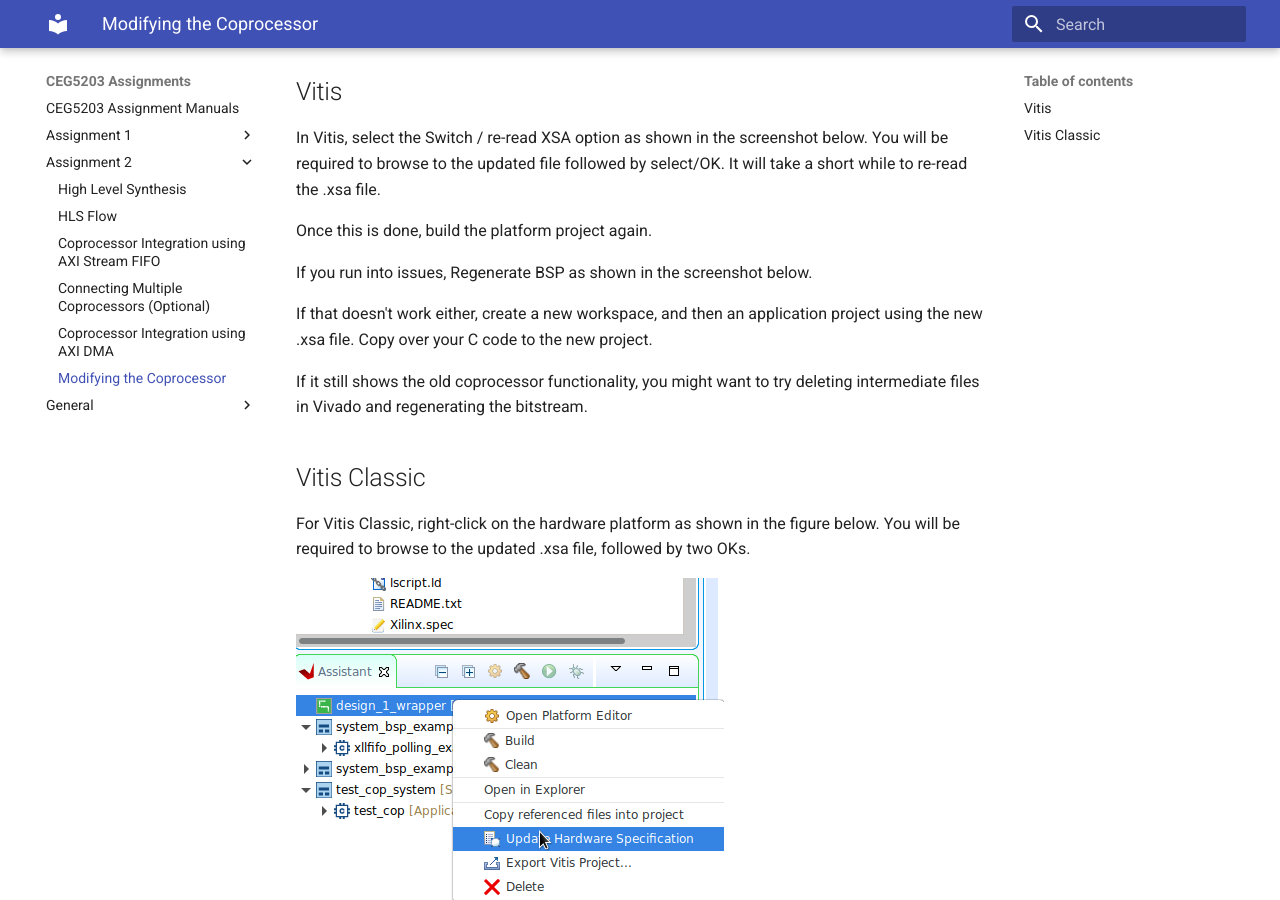
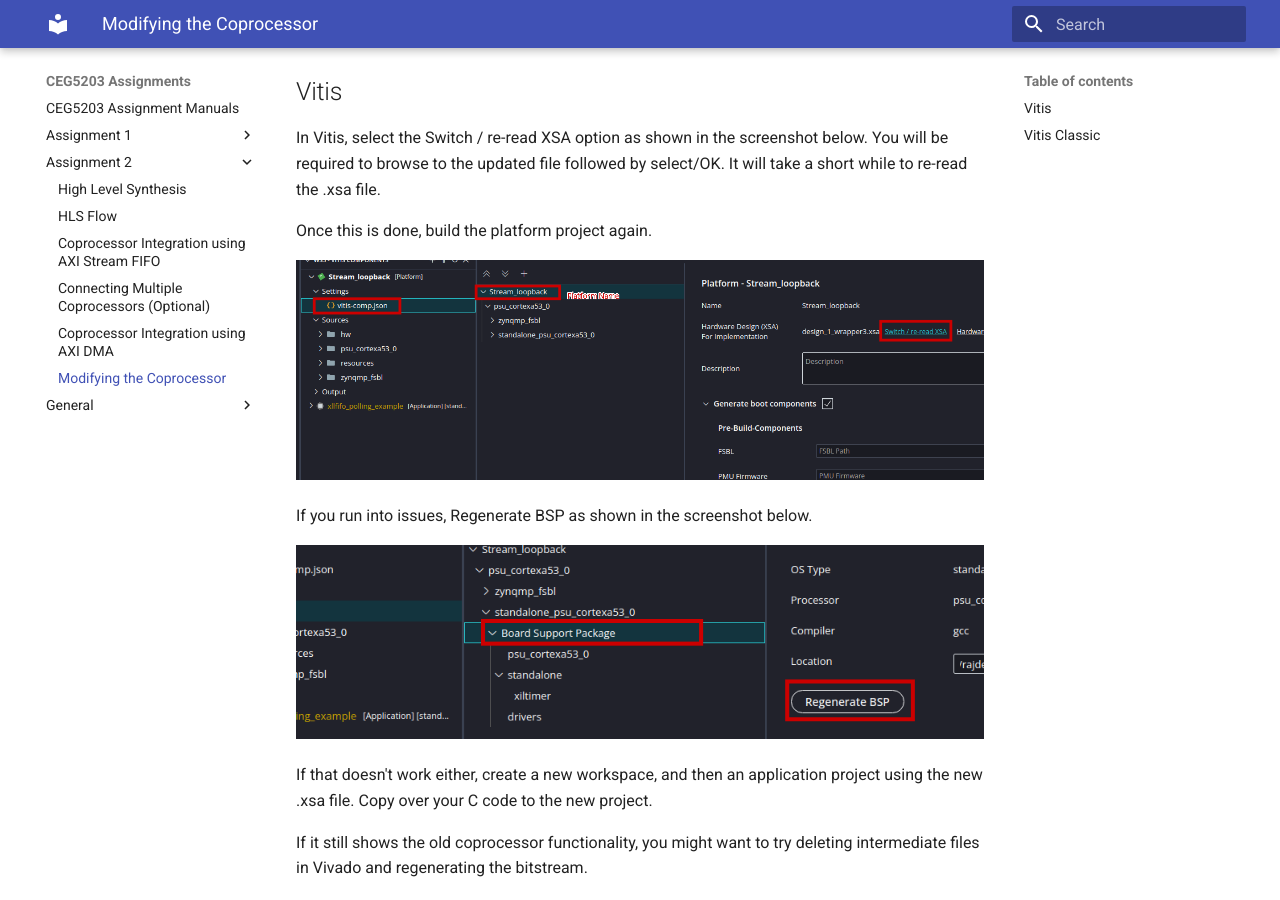
Before and after one commit to NUS-CEG5203/assignments, an MkDocs documentation site: the page built from docs/Assignment_2/5_ModifyCoPro.md, in a window 1280 px wide and 900 px high, scrolled down 859 px. Built offline with MkDocs 1.6.1 and Material for MkDocs 9.7.7, drawn with Linux system fonts in a browser that asks for light colours.

Commit message:
formatting

```diff
--- a/docs/Assignment_2/5_ModifyCoPro.md
+++ b/docs/Assignment_2/5_ModifyCoPro.md
@@ -22,11 +22,11 @@
 
 Once this is done, build the platform project again.
 
-[](ModifyCoPro/ModifyCoPro_Vitis_Select_New_XSA.png)
+![](ModifyCoPro/ModifyCoPro_Vitis_Select_New_XSA.png)
 
 If you run into issues, Regenerate BSP as shown in the screenshot below.
 
-[](ModifyCoPro/ModifyCoPro_VitisRegenerateBSP.png)
+![](ModifyCoPro/ModifyCoPro_VitisRegenerateBSP.png)
 
 If that doesn't work either, create a new workspace, and then an application project using the new .xsa file. Copy over your C code to the new project.
 
```
